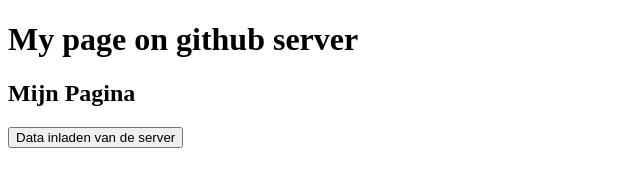
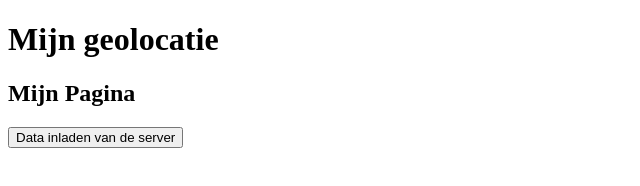
Before and after one commit to Gerdje-hc/Gerdje-hc.github.io, a plain HTML site: page index.html in a window 1280 px wide. Shown: the whole page, without its empty margins (0-640 px from the left). Drawn offline with Linux system fonts and the light colour scheme.

Commit message:
upload changes index file

```diff
--- a/index.html
+++ b/index.html
@@ -5,7 +5,7 @@
     <title>My website on GitHub</title>
 </head>
 <body>
-<h1>My page on github server</h1>
+<h1>Mijn geolocatie</h1>
 
 
 <div class="container">
```
